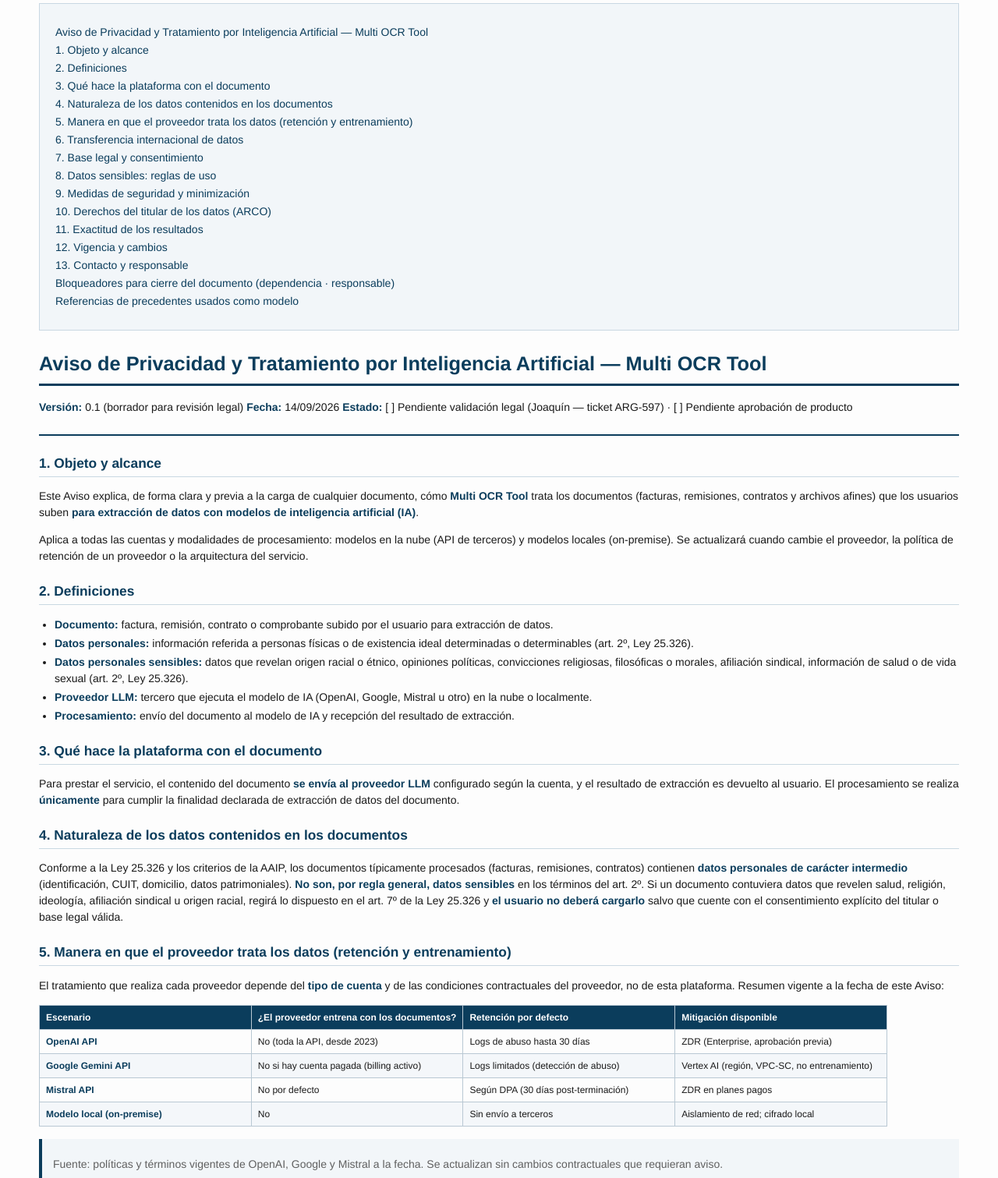
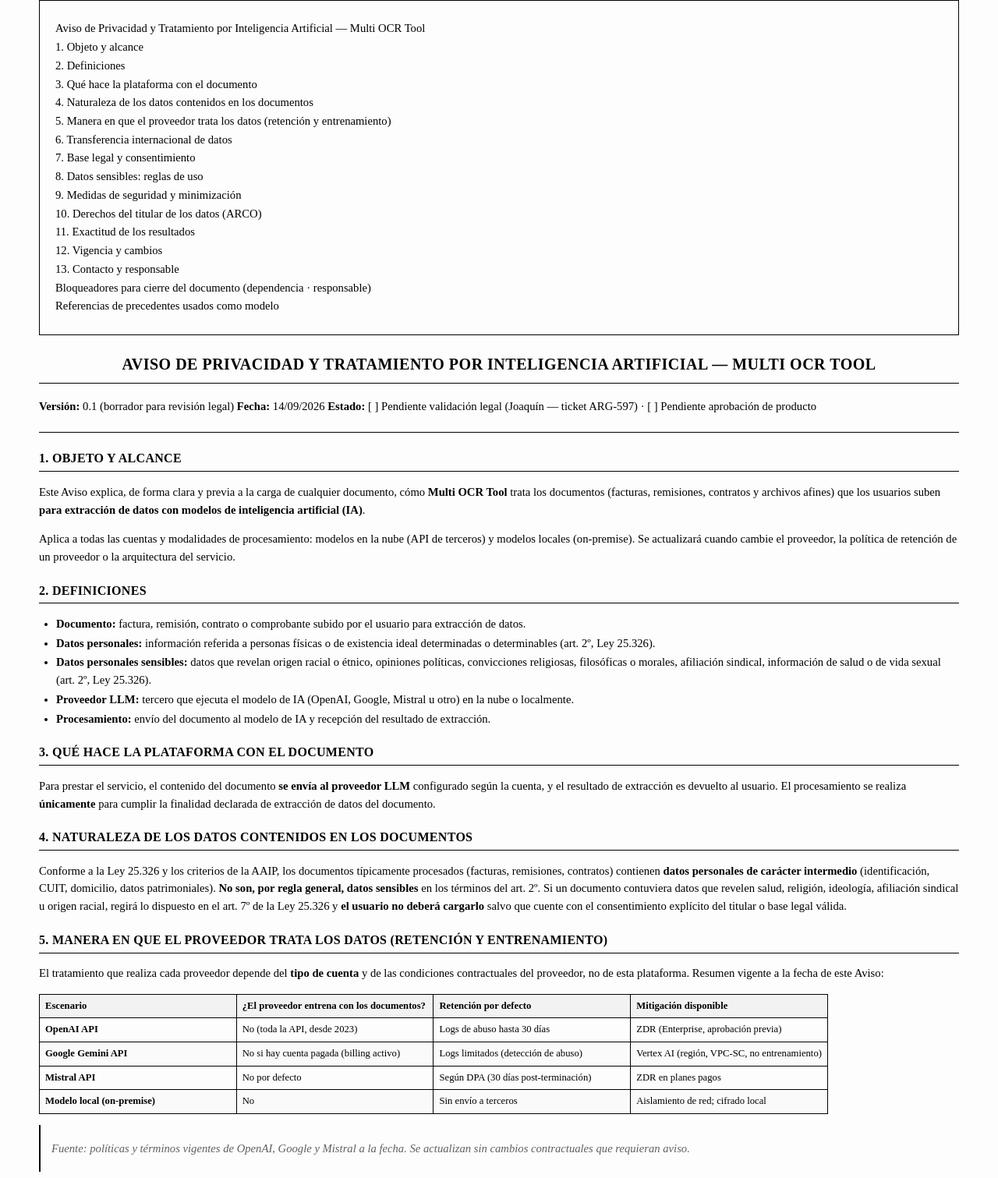
Before and after one commit to David899b/multiocr-cost-analysis, a plain HTML site: page documentacion-datos-sensibles/disclaimer-oficial-datos-sensibles-multiocr.html in a window 1280 px wide. Shown: the part 149-1660 px from the top of the page at 78% size. Drawn offline with Linux system fonts and the light colour scheme.

Commit message:
style(ARG-597): disclaimer en formato legal sobrio, B/N, sin pie de página

```diff
--- a/documentacion-datos-sensibles/disclaimer-oficial-datos-sensibles-multiocr.html
+++ b/documentacion-datos-sensibles/disclaimer-oficial-datos-sensibles-multiocr.html
@@ -173,70 +173,73 @@
     }
   </style>
   <style>
-  @page { size: A4; margin: 22mm 18mm 20mm 18mm; }
+  @page { size: A4; margin: 25mm 22mm 22mm 22mm; }
   body {
-    font-family: "Helvetica Neue", Helvetica, Arial, sans-serif;
-    font-size: 10.5pt;
-    line-height: 1.5;
-    color: #1a1a1a;
+    font-family: "Times New Roman", Georgia, serif;
+    font-size: 11pt;
+    line-height: 1.55;
+    color: #000000;
     max-width: 100%;
   }
   h1 {
-    font-size: 19pt;
-    color: #0b3d5c;
-    border-bottom: 3px solid #0b3d5c;
-    padding-bottom: 6px;
+    font-size: 15pt;
+    font-weight: bold;
+    text-transform: uppercase;
+    letter-spacing: 0.5px;
+    text-align: center;
+    border-bottom: 1.5px solid #000000;
+    padding-bottom: 8px;
     margin-top: 0;
+    margin-bottom: 18px;
   }
   h2 {
-    font-size: 13pt;
-    color: #0b3d5c;
-    border-bottom: 1px solid #c9d8e2;
+    font-size: 12pt;
+    font-weight: bold;
+    text-transform: uppercase;
+    letter-spacing: 0.3px;
+    border-bottom: 0.5px solid #000000;
     padding-bottom: 3px;
-    margin-top: 22px;
+    margin-top: 20px;
   }
-  h3 { font-size: 11.5pt; color: #14506f; margin-top: 16px; }
-  strong { color: #0b3d5c; }
+  h3 {
+    font-size: 11pt;
+    font-weight: bold;
+    font-style: italic;
+    margin-top: 14px;
+  }
+  strong { color: #000000; }
   blockquote {
-    background: #f2f6f9;
-    border-left: 4px solid #0b3d5c;
-    margin: 0 0 14px 0;
-    padding: 8px 14px;
+    border-left: 2px solid #000000;
+    margin: 0 0 12px 0;
+    padding: 4px 14px;
+    font-style: italic;
   }
   table {
     border-collapse: collapse;
     width: 100%;
-    font-size: 9pt;
-    margin: 10px 0 16px 0;
+    font-size: 9.5pt;
+    margin: 10px 0 14px 0;
   }
   th, td {
-    border: 1px solid #b9c8d3;
-    padding: 6px 8px;
+    border: 0.75px solid #000000;
+    padding: 5px 7px;
     text-align: left;
     vertical-align: top;
   }
-  th { background: #0b3d5c; color: white; font-weight: 600; }
-  tr:nth-child(even) td { background: #f4f7fa; }
-  ul, ol { padding-left: 20px; }
-  li { margin-bottom: 3px; }
-  hr { border: none; border-top: 2px solid #0b3d5c; margin: 24px 0 12px 0; }
-  code { background: #eef1f4; padding: 1px 4px; border-radius: 3px; font-size: 9pt; }
+  th { background: #f2f2f2; font-weight: bold; }
+  tr:nth-child(even) td { background: #fafafa; }
+  ul, ol { padding-left: 22px; }
+  li { margin-bottom: 2px; }
+  hr { border: none; border-top: 1px solid #000000; margin: 22px 0 10px 0; }
+  code { font-family: "Courier New", monospace; font-size: 9pt; }
   #TOC {
-    background: #f2f6f9;
-    border: 1px solid #c9d8e2;
-    padding: 12px 20px;
-    margin-bottom: 24px;
+    border: 1px solid #000000;
+    padding: 10px 20px;
+    margin-bottom: 22px;
   }
   #TOC ul { list-style: none; padding-left: 0; }
-  #TOC li { margin: 2px 0; }
-  #TOC a { color: #0b3d5c; text-decoration: none; }
-  .footer {
-    margin-top: 34px;
-    padding-top: 8px;
-    border-top: 2px solid #0b3d5c;
-    font-size: 8.5pt;
-    color: #55666f;
-  }
+  #TOC li { margin: 1px 0; }
+  #TOC a { color: #000000; text-decoration: none; }
   </style>
 </head>
 <body>
--- a/documentacion-datos-sensibles/estilo-disclaimer.css
+++ b/documentacion-datos-sensibles/estilo-disclaimer.css
@@ -1,66 +1,69 @@
 <style>
-@page { size: A4; margin: 22mm 18mm 20mm 18mm; }
+@page { size: A4; margin: 25mm 22mm 22mm 22mm; }
 body {
-  font-family: "Helvetica Neue", Helvetica, Arial, sans-serif;
-  font-size: 10.5pt;
-  line-height: 1.5;
-  color: #1a1a1a;
+  font-family: "Times New Roman", Georgia, serif;
+  font-size: 11pt;
+  line-height: 1.55;
+  color: #000000;
   max-width: 100%;
 }
 h1 {
-  font-size: 19pt;
-  color: #0b3d5c;
-  border-bottom: 3px solid #0b3d5c;
-  padding-bottom: 6px;
+  font-size: 15pt;
+  font-weight: bold;
+  text-transform: uppercase;
+  letter-spacing: 0.5px;
+  text-align: center;
+  border-bottom: 1.5px solid #000000;
+  padding-bottom: 8px;
   margin-top: 0;
+  margin-bottom: 18px;
 }
 h2 {
-  font-size: 13pt;
-  color: #0b3d5c;
-  border-bottom: 1px solid #c9d8e2;
+  font-size: 12pt;
+  font-weight: bold;
+  text-transform: uppercase;
+  letter-spacing: 0.3px;
+  border-bottom: 0.5px solid #000000;
   padding-bottom: 3px;
-  margin-top: 22px;
+  margin-top: 20px;
 }
-h3 { font-size: 11.5pt; color: #14506f; margin-top: 16px; }
-strong { color: #0b3d5c; }
+h3 {
+  font-size: 11pt;
+  font-weight: bold;
+  font-style: italic;
+  margin-top: 14px;
+}
+strong { color: #000000; }
 blockquote {
-  background: #f2f6f9;
-  border-left: 4px solid #0b3d5c;
-  margin: 0 0 14px 0;
-  padding: 8px 14px;
+  border-left: 2px solid #000000;
+  margin: 0 0 12px 0;
+  padding: 4px 14px;
+  font-style: italic;
 }
 table {
   border-collapse: collapse;
   width: 100%;
-  font-size: 9pt;
-  margin: 10px 0 16px 0;
+  font-size: 9.5pt;
+  margin: 10px 0 14px 0;
 }
 th, td {
-  border: 1px solid #b9c8d3;
-  padding: 6px 8px;
+  border: 0.75px solid #000000;
+  padding: 5px 7px;
   text-align: left;
   vertical-align: top;
 }
-th { background: #0b3d5c; color: white; font-weight: 600; }
-tr:nth-child(even) td { background: #f4f7fa; }
-ul, ol { padding-left: 20px; }
-li { margin-bottom: 3px; }
-hr { border: none; border-top: 2px solid #0b3d5c; margin: 24px 0 12px 0; }
-code { background: #eef1f4; padding: 1px 4px; border-radius: 3px; font-size: 9pt; }
+th { background: #f2f2f2; font-weight: bold; }
+tr:nth-child(even) td { background: #fafafa; }
+ul, ol { padding-left: 22px; }
+li { margin-bottom: 2px; }
+hr { border: none; border-top: 1px solid #000000; margin: 22px 0 10px 0; }
+code { font-family: "Courier New", monospace; font-size: 9pt; }
 #TOC {
-  background: #f2f6f9;
-  border: 1px solid #c9d8e2;
-  padding: 12px 20px;
-  margin-bottom: 24px;
+  border: 1px solid #000000;
+  padding: 10px 20px;
+  margin-bottom: 22px;
 }
 #TOC ul { list-style: none; padding-left: 0; }
-#TOC li { margin: 2px 0; }
-#TOC a { color: #0b3d5c; text-decoration: none; }
-.footer {
-  margin-top: 34px;
-  padding-top: 8px;
-  border-top: 2px solid #0b3d5c;
-  font-size: 8.5pt;
-  color: #55666f;
-}
+#TOC li { margin: 1px 0; }
+#TOC a { color: #000000; text-decoration: none; }
 </style>
```
Also changed, not shown: 1 other file.
